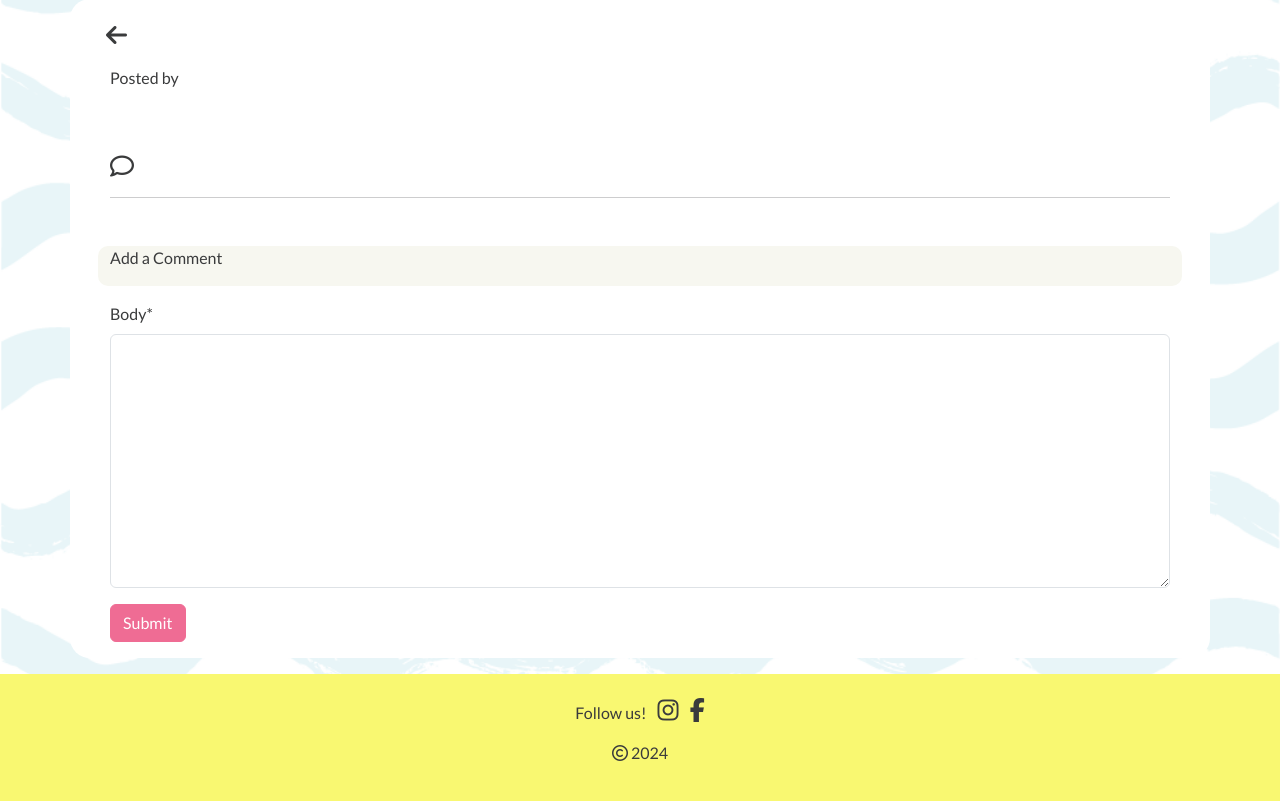
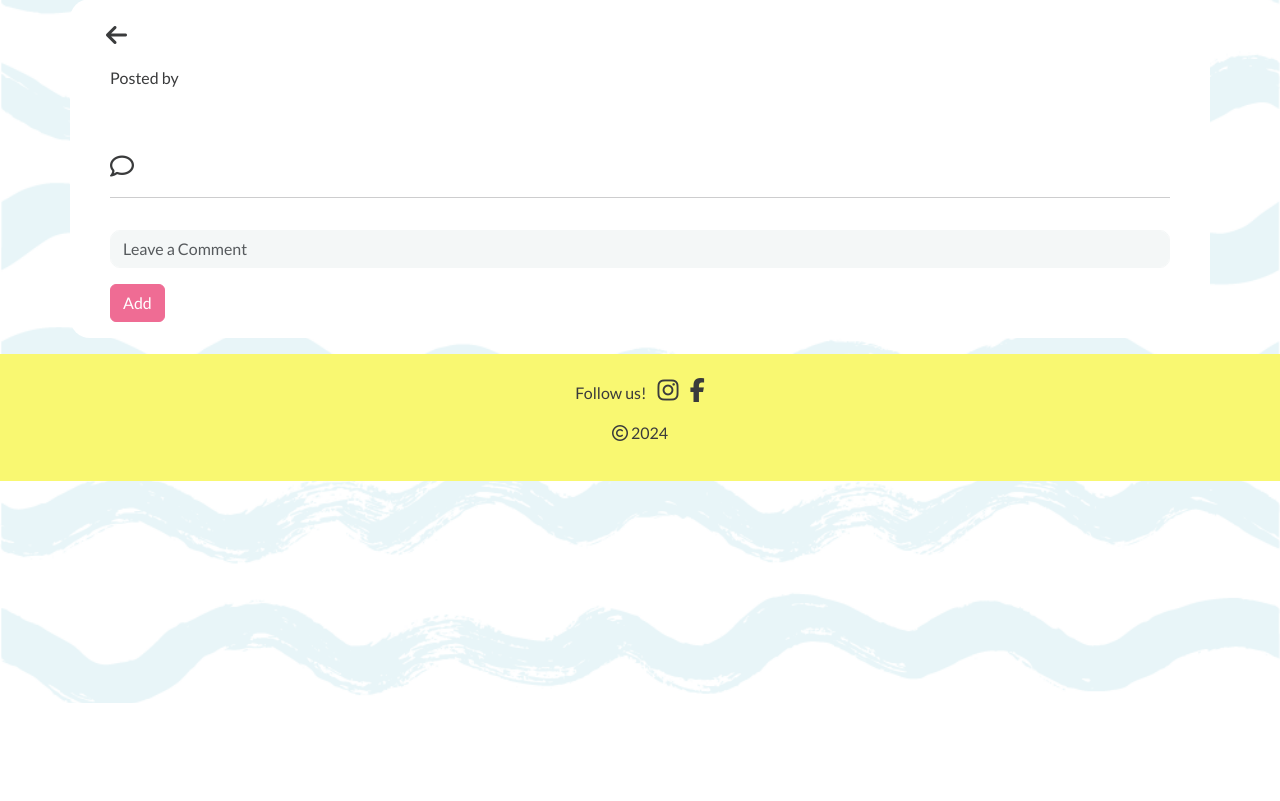
Before and after one commit to lienebriede/My-project-django, a Django app: template forum/templates/forum/post_detail.html in a window 1280 px wide. Shown: the part 97-898 px from the top of the page. After the commit the page ends 800 px from the top, so only its background shows below. Run offline with Django 4.2, Linux system fonts and the light colour scheme; the template is opened without the code that fills it: values that come from a table or form of the project are taken from there, others are empty; the visitor is signed in with stand-in values (Sample User, id 1); parts of the project's set-up code (start-up, migrations or seed data) failed here and were passed over; some libraries are stand-ins or nearby versions.

Commit message:
Style add comment form

```diff
--- a/forum/forms.py
+++ b/forum/forms.py
@@ -6,3 +6,12 @@ class CommentForm(forms.ModelForm):
     class Meta:
         model = Comment
         fields = ('body',)
+        widgets = {
+            'body': forms.TextInput(attrs={
+                'class': "form-control",
+                'placeholder': 'Leave a Comment',
+            }),
+        }
+        labels = {
+            'body': '',
+        }
--- a/forum/templates/forum/post_detail.html
+++ b/forum/templates/forum/post_detail.html
@@ -33,13 +33,10 @@
     <!-- Add comment -->
     <div class="row m-3">
         {% if user.is_authenticated %}
-        <div class="comment-container my-3">
-            <p>Add a Comment</p>
-        </div>
-        <form id="commentForm" method="post">
+        <form id="commentForm" method="post" class="form-inline">
+            {% csrf_token %}
             {{ comment_form | crispy }}
-            {% csrf_token %}
-            <button id="submitButton" type="submit" class="btn btn-primary">Submit</button>
+            <button id="submitButton" type="submit" class="btn btn-primary">Add</button>
         </form>
         {% else %}
         <p><strong>You are not logged in. Please <a class="link signup-link" href="{% url 'account_login' %}">log in
--- a/static/css/style.css
+++ b/static/css/style.css
@@ -74,6 +74,12 @@ i {
 }
 
 .comment-container {
-    background-color: #f7f7f0 !important;
+    background-color: #f4f7f7 !important;
     border-radius: 10px !important;
 }
+
+.form-control {
+    background-color: #f4f7f7 !important;
+    border-color: #f4f7f7 !important;
+    border-radius: 10px !important;
+}
```
